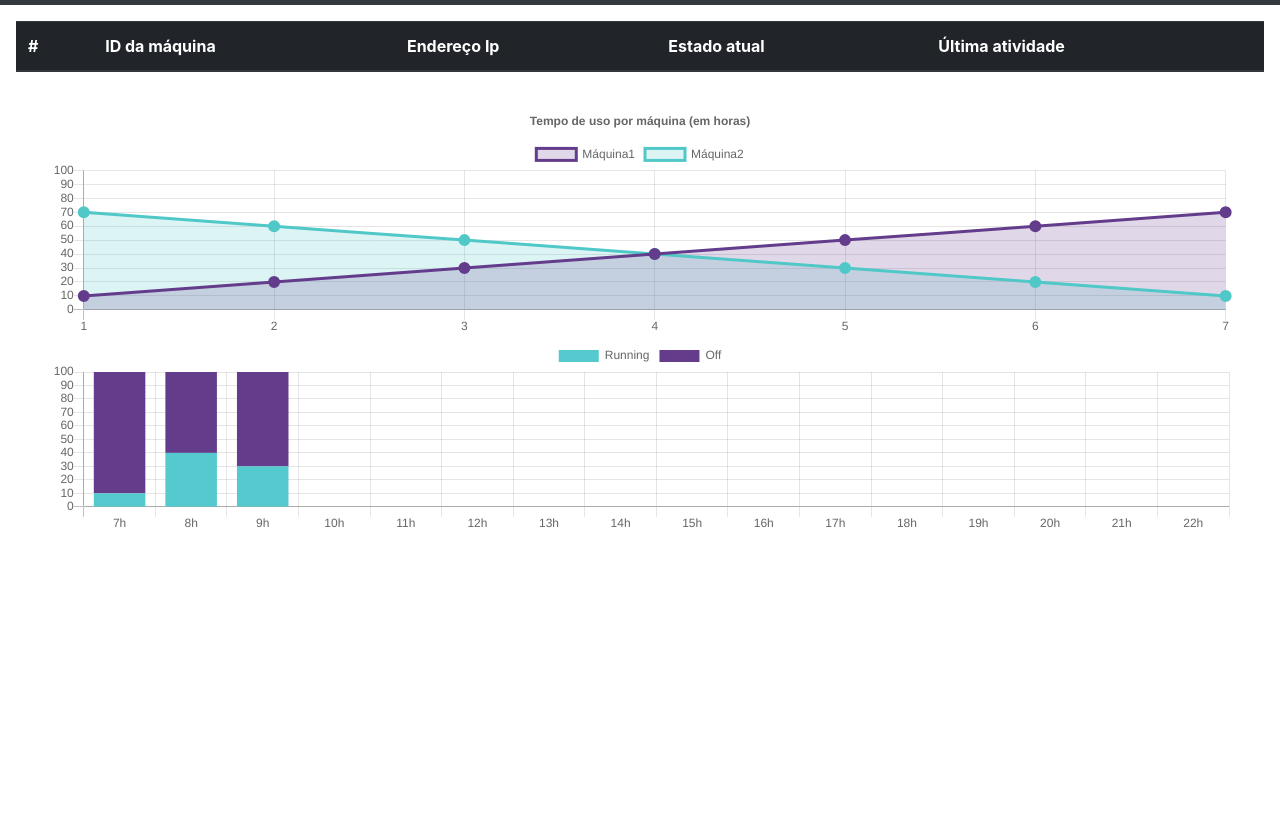
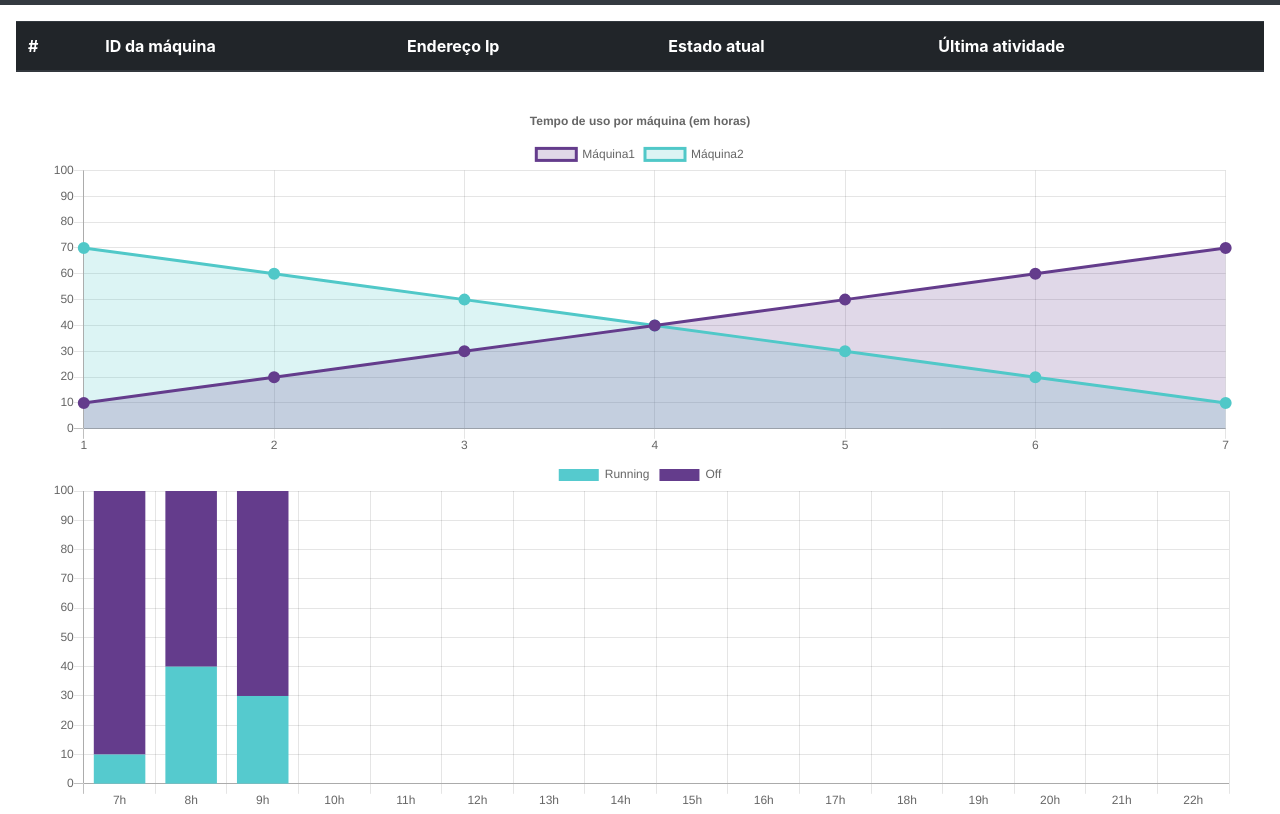
Before and after one commit to ericbls/tech_track, a plain HTML site: page frontend/stats.html in a window 1280 px wide. Shown: the part 51-865 px from the top of the page. Before the commit the page ends 800 px from the top, so only its background shows below. Drawn offline with nearby package versions, Linux system fonts and the light colour scheme; no server answers.

Commit message:
alterando proporcao dos graficos de stats.html

```diff
--- a/frontend/stats.html
+++ b/frontend/stats.html
@@ -41,11 +41,11 @@
 		</div>
 
 		<div class="container-fluid px-md-5">
-			<canvas id="lineChart" height="120" width="600"></canvas>
+			<canvas id="lineChart" height="180" width="600"></canvas>
 		</div>
 
 		<div class="container-fluid px-md-5">
-			<canvas id="barChart" height="100" width=600></canvas>
+			<canvas id="barChart" height="180" width=600></canvas>
 		</div>
 
 
```
